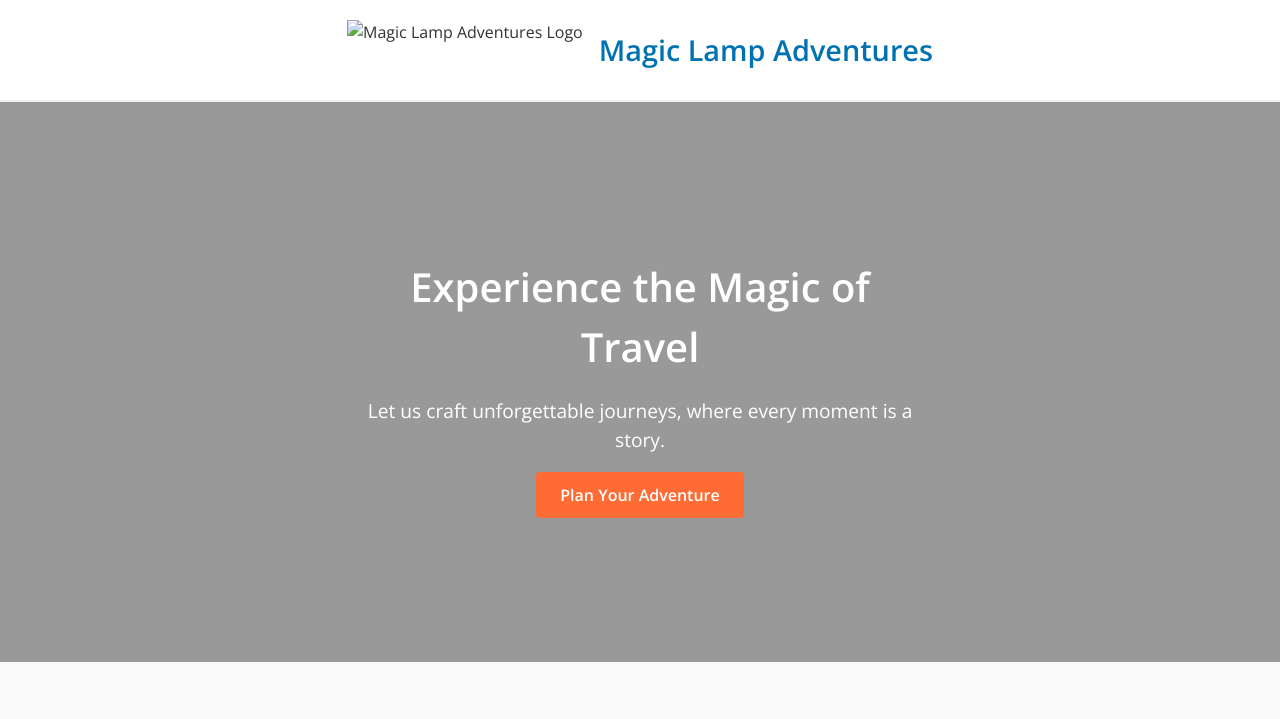
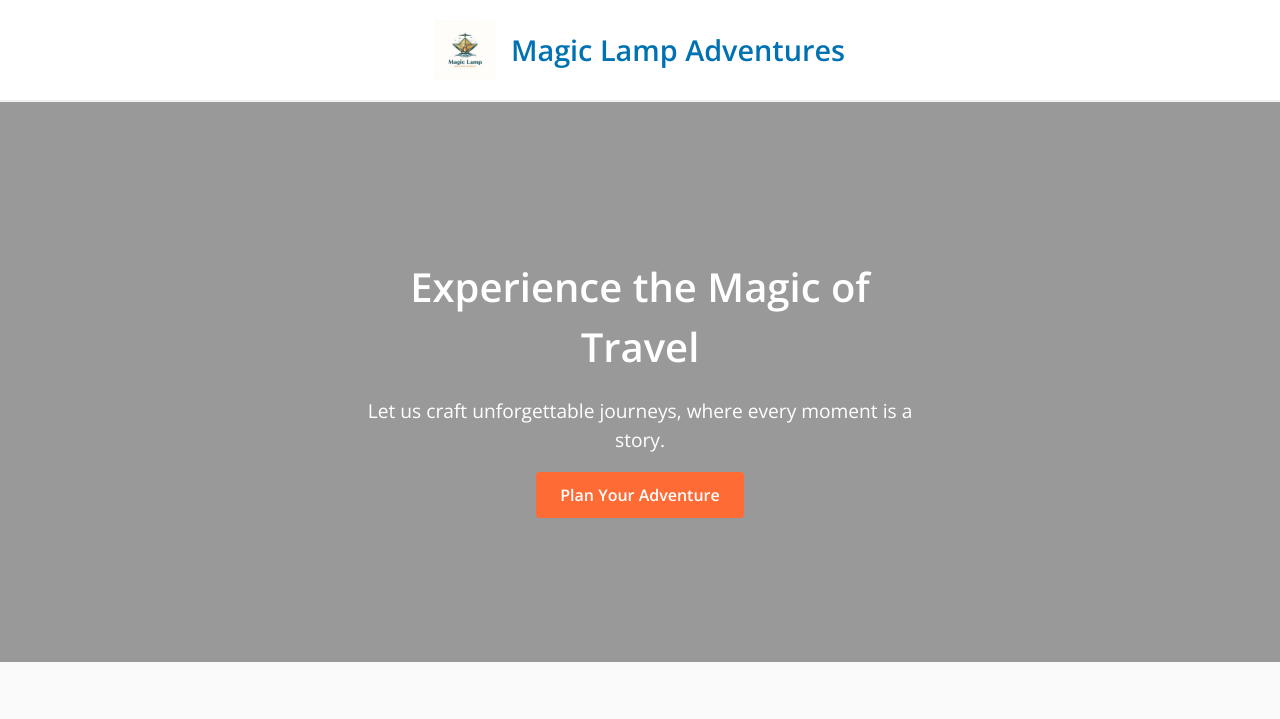
Before and after one commit to Magic-Lamp-Adventures/home, a plain HTML site: page index.html in a window 1280 px wide. Shown: the top 719 px of the page. Drawn offline with nearby package versions, Linux system fonts and the light colour scheme.

Commit message:
Update index.html

```diff
--- a/index.html
+++ b/index.html
@@ -22,7 +22,7 @@
   <header class="site-header">
     <div class="logo-container">
       <!-- Replace 'magic-lamp-logo.jpg' with your actual logo file -->
-      <img src="images/magic-lamp-logo.jpg" alt="Magic Lamp Adventures Logo" class="logo">
+      <img src="Logo w background.jpg" alt="Magic Lamp Adventures Logo" class="logo">
       <h1 class="company-name">Magic Lamp Adventures</h1>
     </div>
   </header>
```
